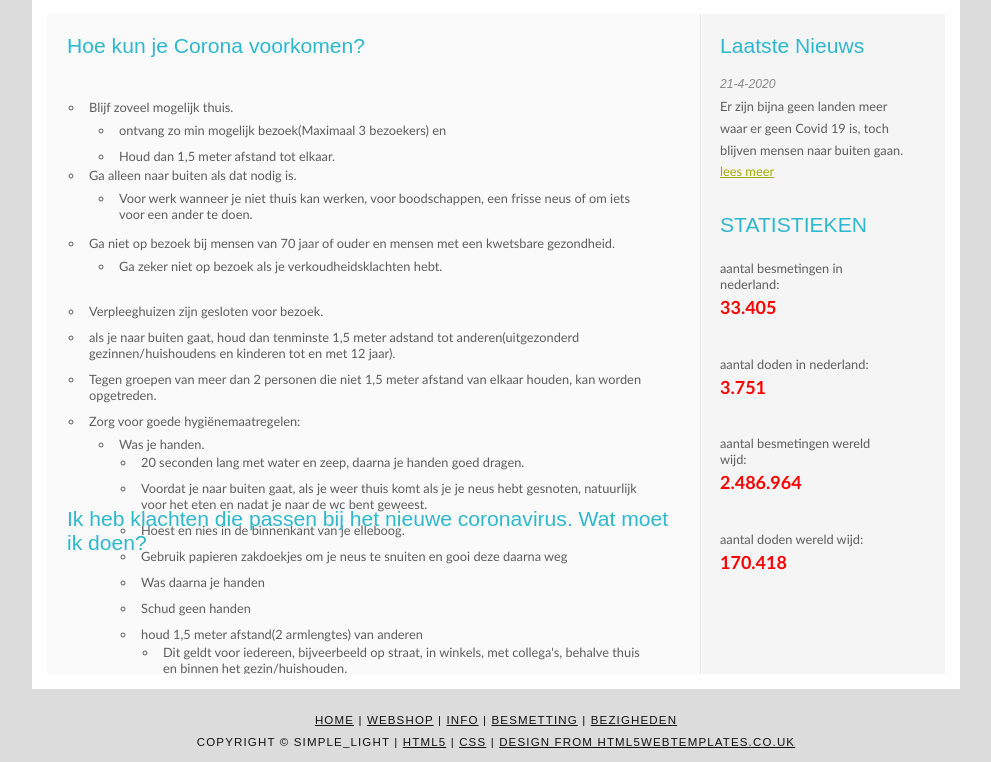
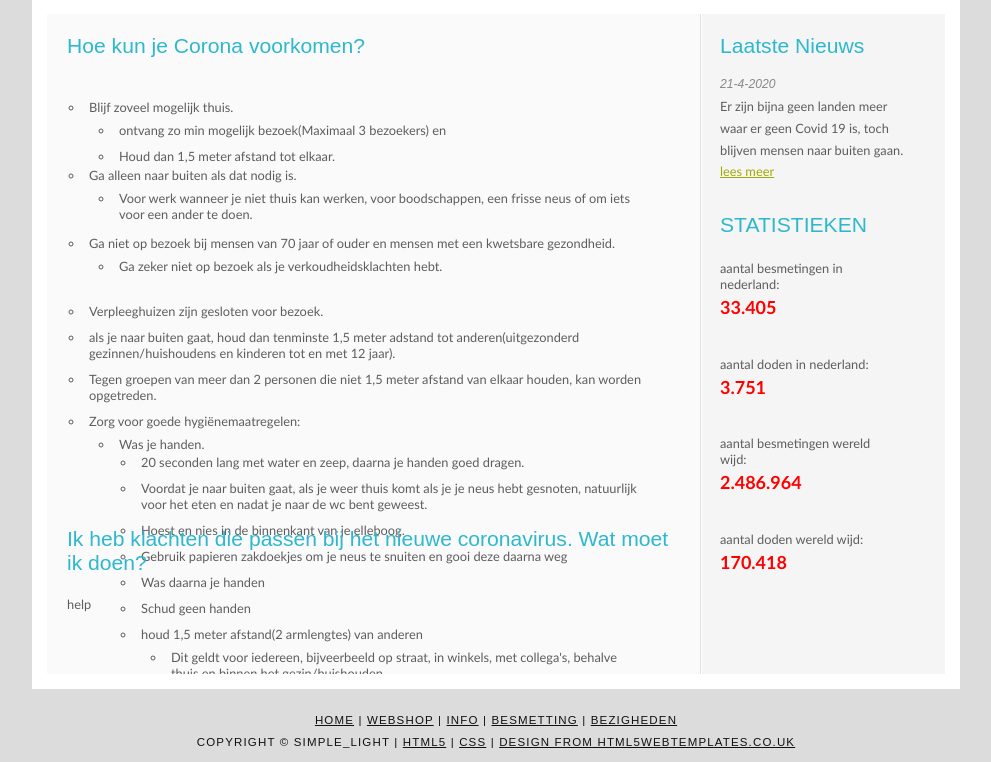
Before and after one commit to Corona-Website-Gijs-Job-Cas-Youri/Corona-Website, a PHP site: page /info.php in a window 1280 px wide. Shown: the part 171-933 px from the top of the page, without its empty margins (144-1135 px from the left). Run offline with PHP 8.4, Linux system fonts and the light colour scheme.

Commit message:
info die niet wil meewerken

```diff
--- a/Frontend/info.php
+++ b/Frontend/info.php
@@ -113,7 +113,7 @@
                                 </li>
                                 <li>
                                     houd 1,5 meter afstand(2 armlengtes) van anderen
-                                    <ul>
+                                    <ul class="info">
                                         <li>
                                             Dit geldt voor iedereen, bijveerbeeld op straat, in winkels, met collega's, behalve thuis en binnen het gezin/huishouden.
                                         </li>
@@ -123,13 +123,11 @@
                     </ul>
                     </li>
                     </ul>
-                    <h1>Ik heb klachten die passen bij het nieuwe coronavirus. Wat moet ik doen?</h1>
-
-
-
-
                 </p>
-
+                <h1>Ik heb klachten die passen bij het nieuwe coronavirus. Wat moet ik doen?</h1>
+                <p>
+                    help
+                </p>
             </div>
         </div>
         <div id="footer">
```
